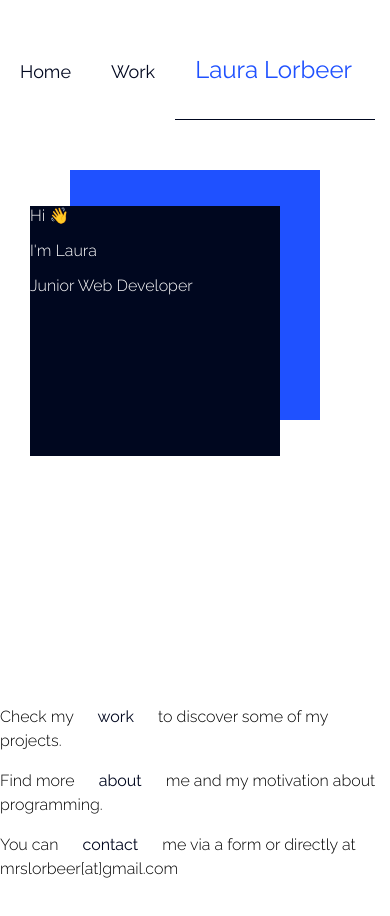
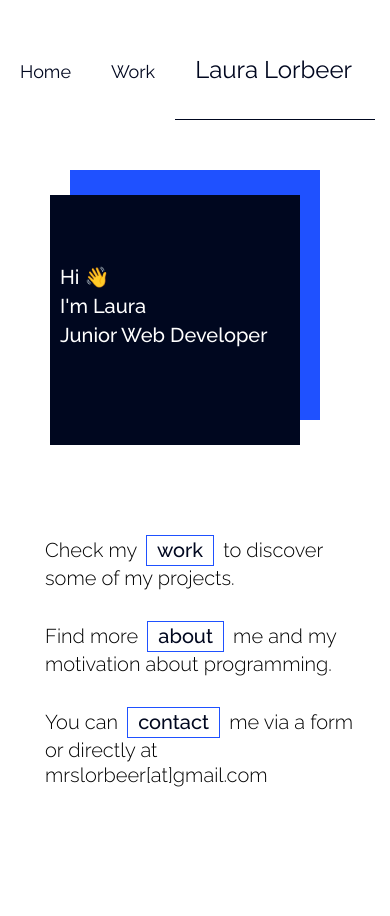
Before and after one commit to LauraKapitza/portfolio, a React (Create React App) app in the folder client/: page / in a window 390 px wide. Shown: the top 916 px of the page. Before the commit the page ends 878 px from the top, so only its background shows below. Built offline with nearby package versions, Linux system fonts and the light colour scheme.

Commit message:
add css to text elements + responsive design for squares

```diff
--- a/client/src/components/home/Home.css
+++ b/client/src/components/home/Home.css
@@ -3,51 +3,24 @@
     top: 50px;
 }
 
-.Home header {
-    text-align: center;
+.home-title {
+    color: white;
+
 }
 
-.Home header h2,
-.Home header p:first-child {
-    font-size: 24px;
-    font-weight: 400;
+.home-textline {
+    color: white;
+    font-size: 20px;
+    font-weight: 500;
+    margin: 5px 0;
+    padding-left: 10px;
 }
 
-
-.Home header h2 {
-    margin-bottom: 0;
+.home-textline:first-child {
+    padding-top: 70px;
 }
 
-.Home header p:first-child {
-    margin: 0;
-    padding: 5px 20px 5px;
-}
-
-.Home header .blue-container {
-    background-color: rgba(188, 210, 232, 0.7);
-    padding: 10px;
-    margin-top: -10px;
-}
-
-.Home header p:not(:first-child) {
-    font-weight: 200;
-    margin-bottom: 100px;
-    padding: 15px 20px 5px;
-}
-
-.Home main h3 {
-    font-weight: 400;
-    margin-bottom: 40px;
-    text-align: center;
-    text-transform: uppercase;
-}
-
-.Home main article {
-    display: flex;
-    align-items: center;
-}
-
-.Home main article > div {margin-left: 5px}
+/* SQUARES AND COLORS */
 
 .square {
     margin: 0 auto;
@@ -68,18 +41,45 @@
     background-color:#1F51FF;
 }
 
-.square.darkblue p {
-    color: white;
+.intro {
+    margin: 0 auto;
+    position: relative;
+    bottom: 160px;
+    left: 26px;
+    width: 380px;
 }
 
-#introduction a {
-    display: inline-block;
+.intro-textline {
+    font-size: 20px;
+    line-height: 1.25;
 }
 
-@media screen and (min-width: 600px) {
-    .Home header h2,
-    .Home header p:first-child {
-    font-weight: 400;
-    font-size: 1.75em;
+.intro-textline:not(:last-child) {
+    margin-bottom: 30px;
+}
+
+.intro-link {
+    border: 1px solid #1F51FF;
+    color: #00071F;
+    display: inline-block;
+    font-weight: 500;
+    margin: 0 4px;
+    padding: 2px 10px;
+    text-decoration: none;
+}
+
+@media screen and (max-width: 600px) {
+    .intro {
+        left: 5px;
+        width: 310px;
     }
+
+    .square-front {
+        left: -20px;
+    }
+
+    .square-back {
+        left: 10px;
+    }
+
 }
--- a/client/src/components/home/Home.js
+++ b/client/src/components/home/Home.js
@@ -4,17 +4,19 @@ import './Home.css';
 function Home() {
   return (
     <div className="Home">
-      <div className='square brightblue'></div>
+      <div className='square brightblue square-back'></div>
       <div className='square darkblue square-front'>
-        <p>Hi 👋</p>
-        <p>I'm Laura</p>
-        <p>Junior Web Developer</p>
+        <div className='home-title'>
+          <p className='home-textline'>Hi 👋</p>
+          <p className='home-textline'>I'm Laura</p>
+          <p className='home-textline'>Junior Web Developer</p>
+        </div>
       </div>
 
-      <div id='introduction'>
-        <p>Check my <Link to='/work'>work</Link> to discover some of my projects.</p>
-        <p>Find more <Link to='/about'>about</Link> me and my motivation about programming.</p>
-        <p>You can <Link to='/contact'>contact</Link> me via a form or directly at mrslorbeer[at]gmail.com</p>
+      <div className='intro'>
+        <p className='intro-textline'>Check my <Link to='/work' className='intro-link'>work</Link> to discover some of my projects.</p>
+        <p className='intro-textline'>Find more <Link to='/about' className='intro-link'>about</Link> me and my motivation about programming.</p>
+        <p className='intro-textline'>You can <Link to='/contact' className='intro-link'>contact</Link> me via a form or directly at mrslorbeer[at]gmail.com</p>
       </div>
 
     </div>
--- a/client/src/components/navigation/Navigation.css
+++ b/client/src/components/navigation/Navigation.css
@@ -6,17 +6,17 @@
     margin-top: 30px;
 }
 
-h1 {
+.branding-title {
     font-weight: 200;
     font-size: 24px;
     margin-bottom: 30px;
 }
 
-h1 a {
+.branding-link {
     color: #1F51FF;
 }
 
-a {
+.Navigation a {
     color: #00071F;
     text-decoration: none;
 
@@ -26,14 +26,13 @@ a {
     transition: color 0.3s linear;
 }
 
-.menu-content-topleft a:hover,
-.menu-content-topright a:hover {
+.navigation-link:hover {
     color: #1F51FF;
 }
 
-a:active {
+.navigation-link:active {
     color: white;
-    background-color: #1F51FF;
+    background-color: #00071F
 }
 
 .line {
--- a/client/src/components/navigation/Navigation.js
+++ b/client/src/components/navigation/Navigation.js
@@ -15,19 +15,21 @@ function Navigation() {
           <i className="fa fa-bars"></i>
         </div> */}
 
-        <div className='flex menu-content-topleft'>
-          <Link to='/'>Home</Link>
-          <Link to='/work'>Work</Link>
+        <div className='flex navigation-menu-topleft'>
+          <Link className='navigation-link' to='/'>Home</Link>
+          <Link className='navigation-link' to='/work'>Work</Link>
         </div>
 
-        <div className='header-logo'>
-          <h1><Link to='/'>Laura Lorbeer</Link></h1>
+        <div className='branding'>
+          <h1 className='branding-title'>
+            <Link className='branding-link' to='/'>Laura Lorbeer</Link>
+          </h1>
           <div className='line darkblue'></div>
         </div>
 
-        <div className='flex menu-content-topright'>
-          <Link to='/about'>About</Link>
-          <Link to='/contact'>Contact</Link>
+        <div className='flex navigation-menu-topright'>
+          <Link className='navigation-link' to='/about'>About</Link>
+          <Link className='navigation-link' to='/contact'>Contact</Link>
         </div>
 
     </nav>
```
